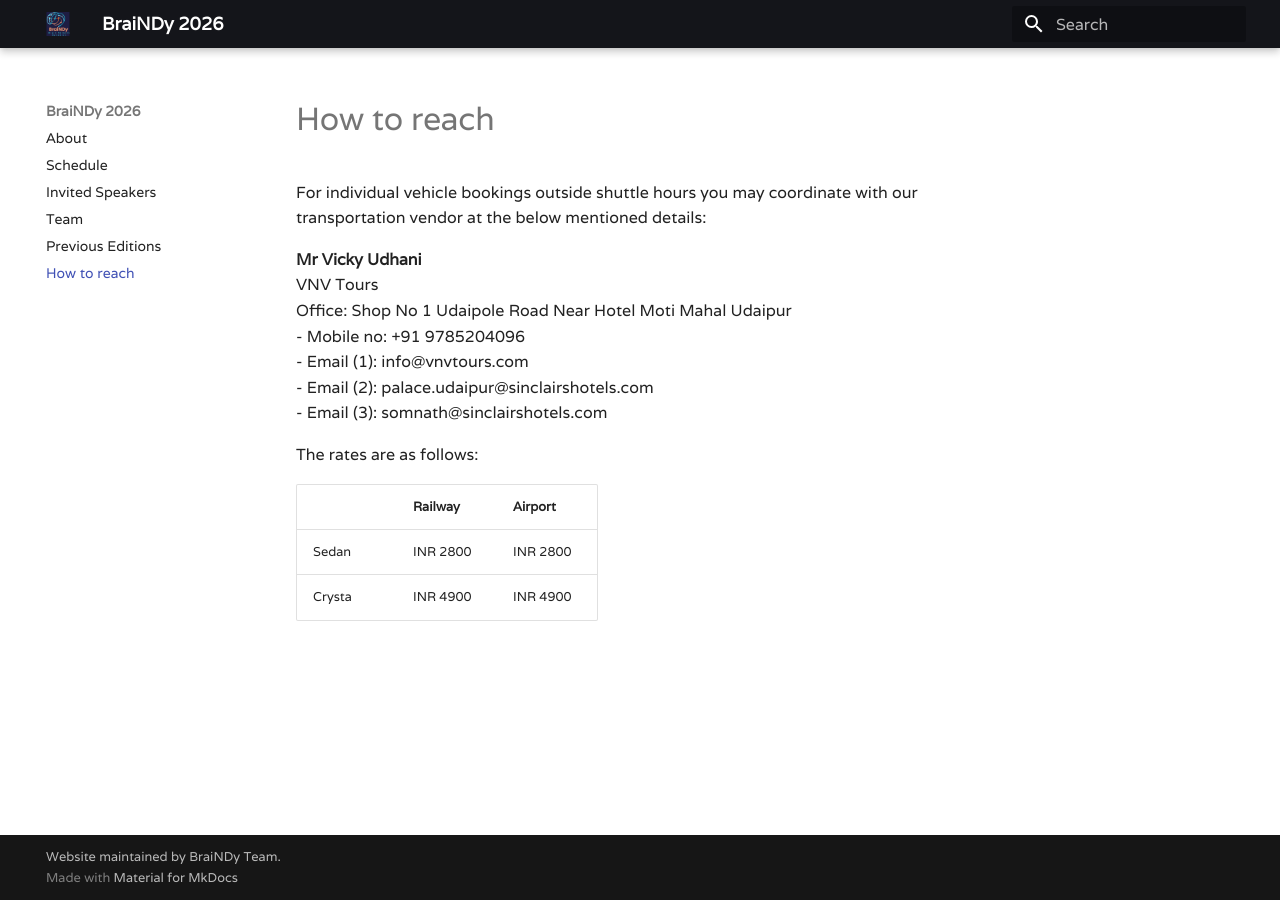
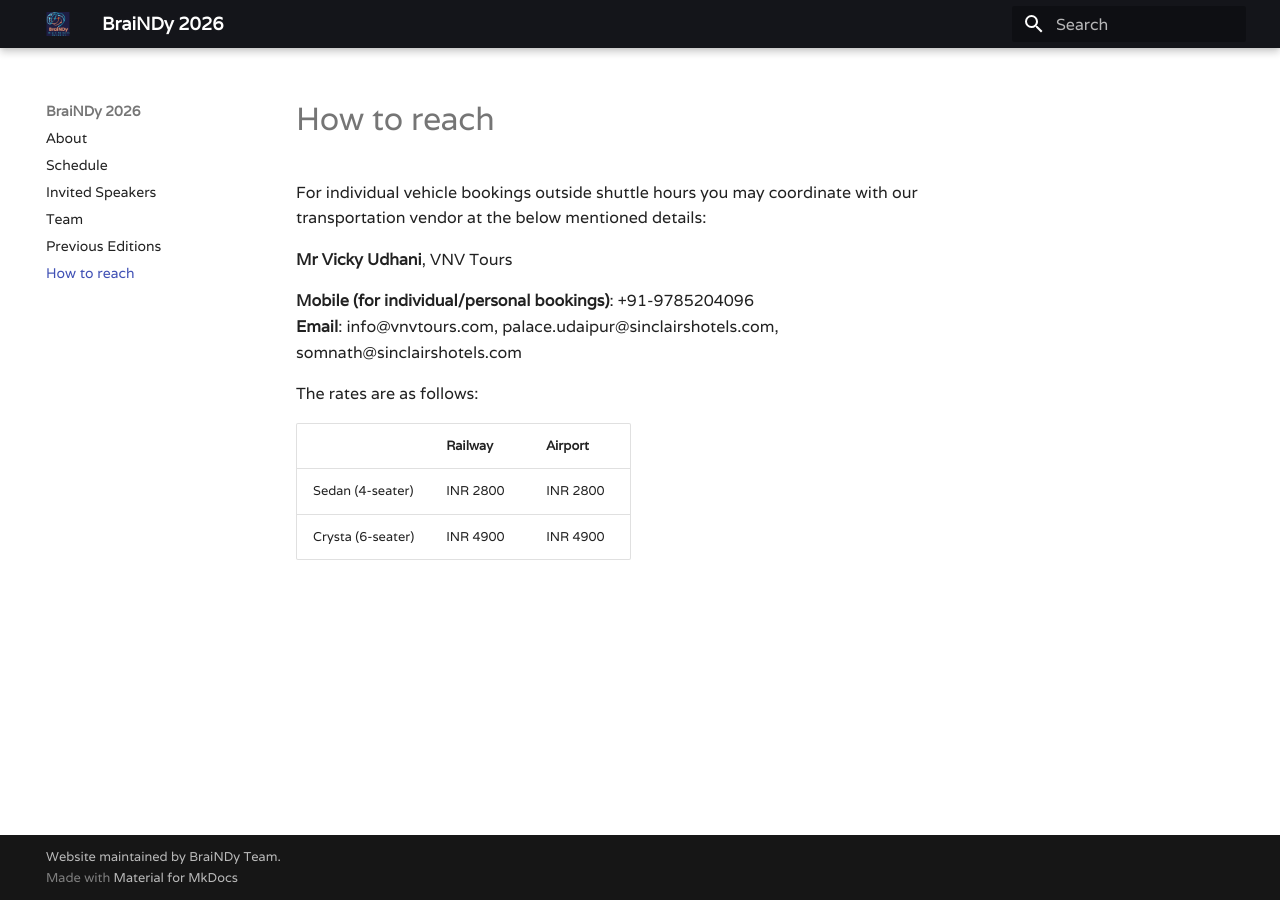
Before and after one commit to BraiNDyMeeting/v2026, an MkDocs documentation site: the page built from docs/howto.md, in a window 1280 px wide. Built offline with MkDocs 1.6.1 and Material for MkDocs 9.7.7, drawn with Linux system fonts in a browser that asks for light colours.

Commit message:
Some changes to website

```diff
--- a/docs/howto.md
+++ b/docs/howto.md
@@ -1,16 +1,13 @@
 For individual vehicle bookings outside shuttle hours you may coordinate with our transportation vendor at the below mentioned details:
 
-<b>Mr Vicky Udhani</b><br>
-VNV Tours<br>
-Office: Shop No 1 Udaipole Road Near Hotel Moti Mahal Udaipur<br>
-- Mobile no: +91 9785204096<br>
-- Email (1): info@vnvtours.com<br>
-- Email (2): palace.udaipur@sinclairshotels.com<br>
-- Email (3): somnath@sinclairshotels.com<br>
+<b>Mr Vicky Udhani</b>, VNV Tours<br>
+
+<b>Mobile (for individual/personal bookings)</b>: +91-9785204096<br>
+<b>Email</b>: info@vnvtours.com, palace.udaipur@sinclairshotels.com, somnath@sinclairshotels.com<br>
 
 The rates are as follows:
 
 ||Railway|Airport|
 |----|----|----|
-|Sedan|INR 2800|INR 2800|
-|Crysta|INR 4900|INR 4900|
+|Sedan (4-seater)|INR 2800|INR 2800|
+|Crysta (6-seater)|INR 4900|INR 4900|
```
Also changed, not shown: site/howto/index.html, site/search/search_index.json.
